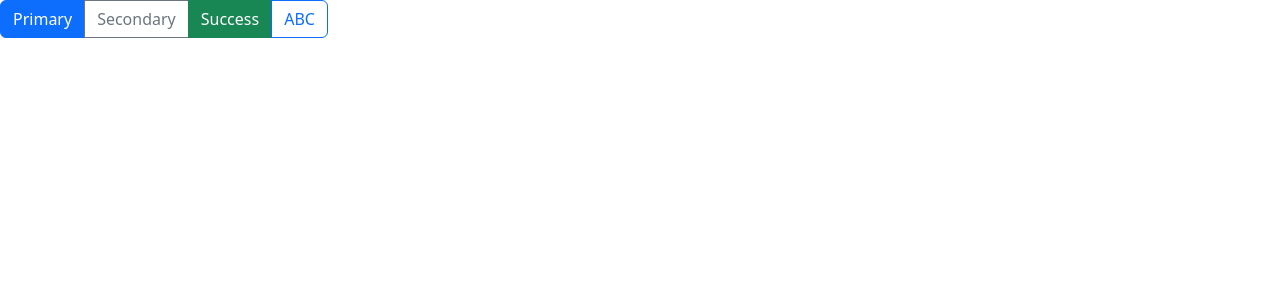
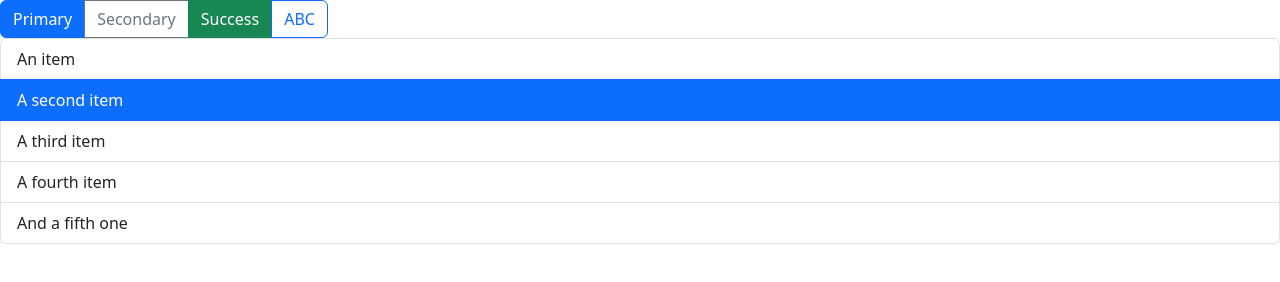
Before and after one commit to JunesWorld/bootstrap-practice, a plain HTML site: page index.html in a window 1280 px wide. Drawn offline with nearby package versions, Linux system fonts and the light colour scheme.

Commit message:
드롭다운과 리스트

```diff
--- a/index.html
+++ b/index.html
@@ -19,5 +19,14 @@
     <div class="btn btn-outline-primary">ABC</div>
   </div>
 
+  <!-- 드롭다운과  리스트 -->
+  <ul class="list-group">
+    <li class="list-group-item list-group-item-action">An item</li>
+    <li class="list-group-item list-group-item-action active">A second item</li>
+    <li class="list-group-item list-group-item-action">A third item</li>
+    <li class="list-group-item list-group-item-action">A fourth item</li>
+    <li class="list-group-item list-group-item-action">And a fifth one</li>
+  </ul>
+
 </body>
 </html>
```
